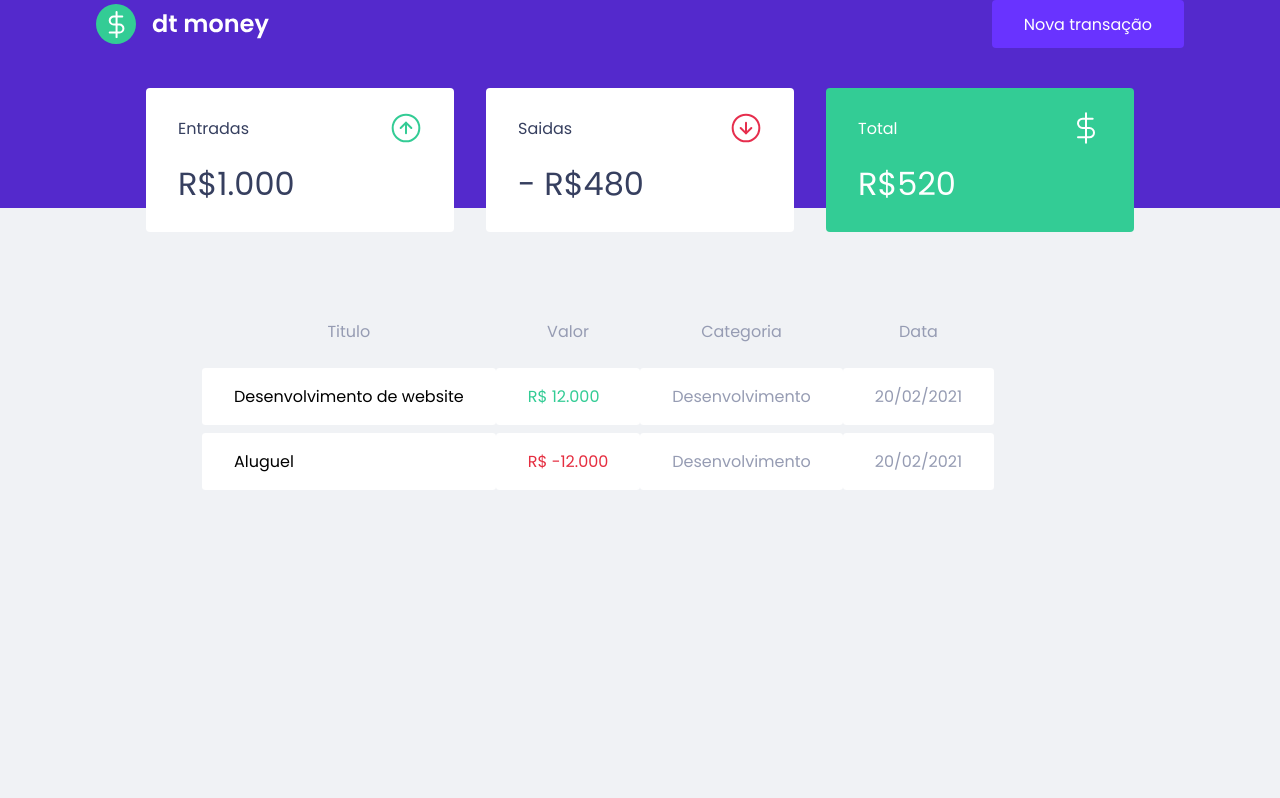
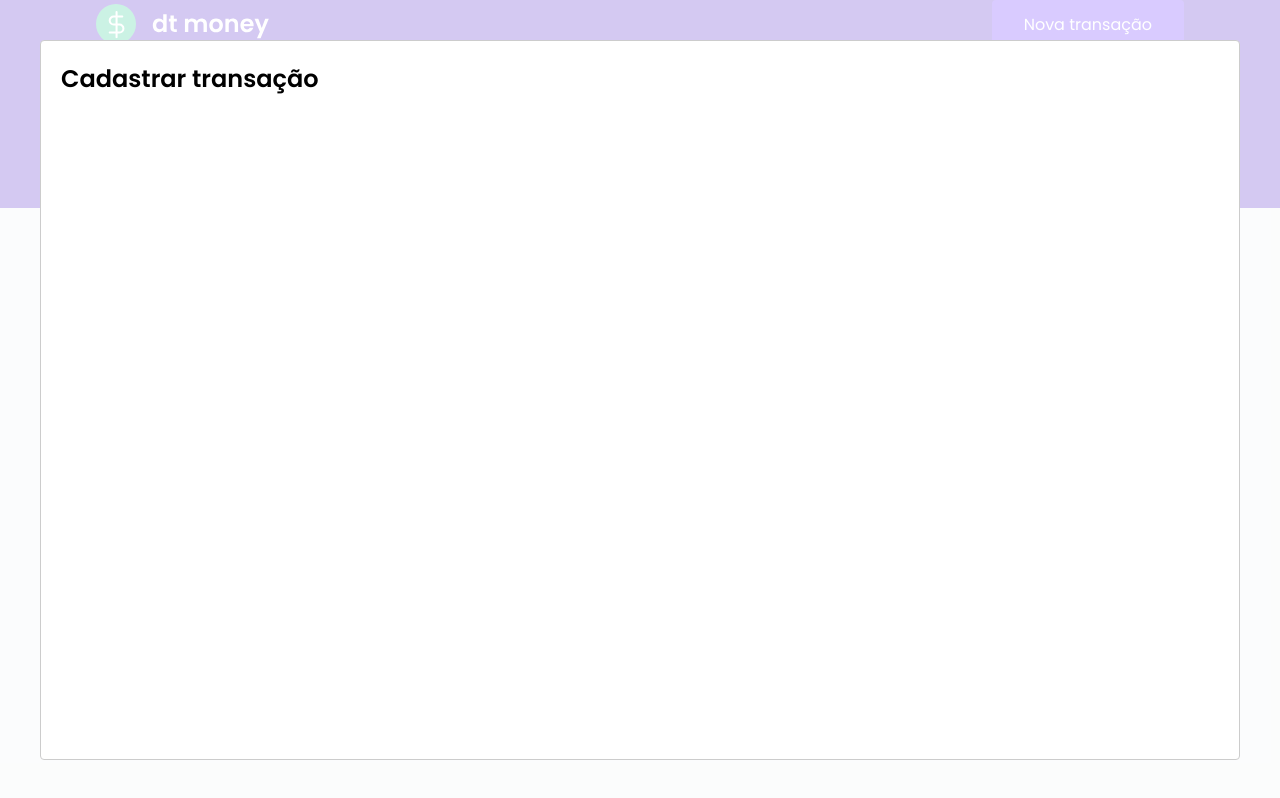
Before and after one commit to Rvkash/dtmoney, a React (Create React App) app: page / in a window 1280 px wide. Both pictures are taken after a click on the button "Nova transação". Built offline with nearby package versions, Linux system fonts and the light colour scheme; no server answers; what miragejs would draw is missing.

Commit message:
feat: modal and user click

```diff
--- a/src/App.tsx
+++ b/src/App.tsx
@@ -1,13 +1,43 @@
+import { useState } from 'react';
+import Modal from 'react-modal'
 import { Dashboard } from './components/Dashboard';
 import { Header } from './components/Header'
 import { GlobalStyle } from './styles/global';
 
+//Accessibility =>
+Modal.setAppElement('#root')
+
 export function App() {
+  const [
+    isNewTransactionModalOpen,
+    setisNewTransactionModalOpen]
+    =
+    useState(false)
+
+  // Handle = User Click =>
+  function handleOpenNewTransactionModal() {
+    setisNewTransactionModalOpen(true)
+  }
+
+  function handleCloseNewTransactionModal() {
+    setisNewTransactionModalOpen(false)
+  }
+
   return (
   <>
-    <Header />
+    <Header onOpenNewTransactionModal={handleOpenNewTransactionModal} />
+
     <Dashboard />
+
+    <Modal
+      isOpen={isNewTransactionModalOpen}
+      onRequestClose={handleCloseNewTransactionModal}
+      >
+      <h2>Cadastrar transação</h2>
+    </Modal>
+
     <GlobalStyle />
+
   </>
   )
 }
--- a/src/components/Header/index.tsx
+++ b/src/components/Header/index.tsx
@@ -1,12 +1,18 @@
+import { useState } from 'react'
+import Modal from 'react-modal'
 import logo from '../../assets/logo.svg'
-import { Container, Content} from './styles'
+import { Container, Content } from './styles'
 
-export function Header () {
+interface HeaderProps {
+  onOpenNewTransactionModal: () => void;
+}
+
+export function Header({ onOpenNewTransactionModal }: HeaderProps) {
   return (
     <Container>
       <Content>
-        <img src={logo} alt="money"/>
-        <button type="button">
+        <img src={logo} alt="money" />
+        <button type="button" onClick={onOpenNewTransactionModal}>
           Nova transação
         </button>
       </Content>
```
